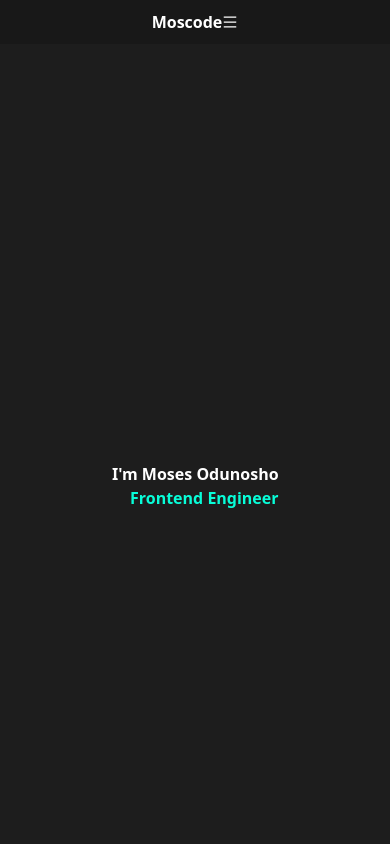
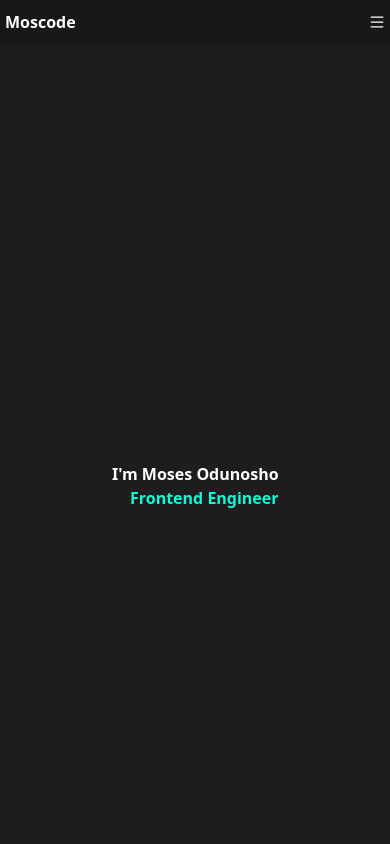
Before and after one commit to Moscode/Frontend_Portfolio, a React (Vite) app: page / in a window 390 px wide. Shown: the top 844 px of the page. Built offline with nearby package versions, Linux system fonts and the light colour scheme.

Commit message:
completed portfolio

```diff
--- a/src/App.tsx
+++ b/src/App.tsx
@@ -54,7 +54,7 @@
     <div className='lg:flex lg:flex-row flex-col mt-[4rem] lg:mt-[0rem]'>
       <div className='w-[100%] lg:w-[20%]'>
       <div className='w-[100%] lg:w-[20%] lg:p-[10px] bg-[#181818] fixed lg:block justify-evenly py-[10px] px-[5px] top-0'>
-        <div className='flex justify-center items-center'>
+        <div className='flex justify-between items-center lg:justify-center'>
         <h1 className='text-[#fff] font-bold lg:text-[2rem] cursor-pointer' ref={logo} onClick={() => scrollToSection(header)}>Moscode</h1>
         {toggleOpen ?
         <p className="text-[#fff] font-bold lg:text-[2rem] cursor-pointer lg:hidden flex justify-end" onClick={() => handleToggleOpen()}><AiOutlineClose /></p>:
```
